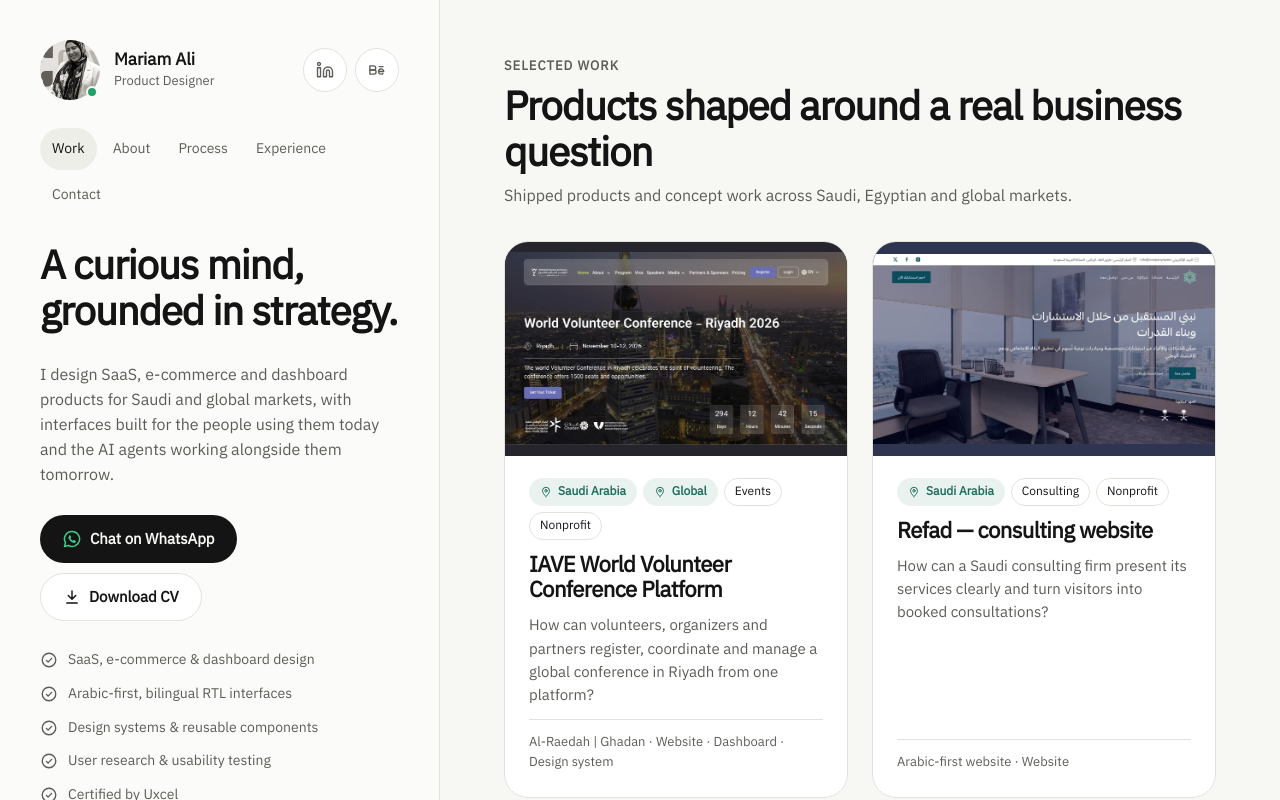
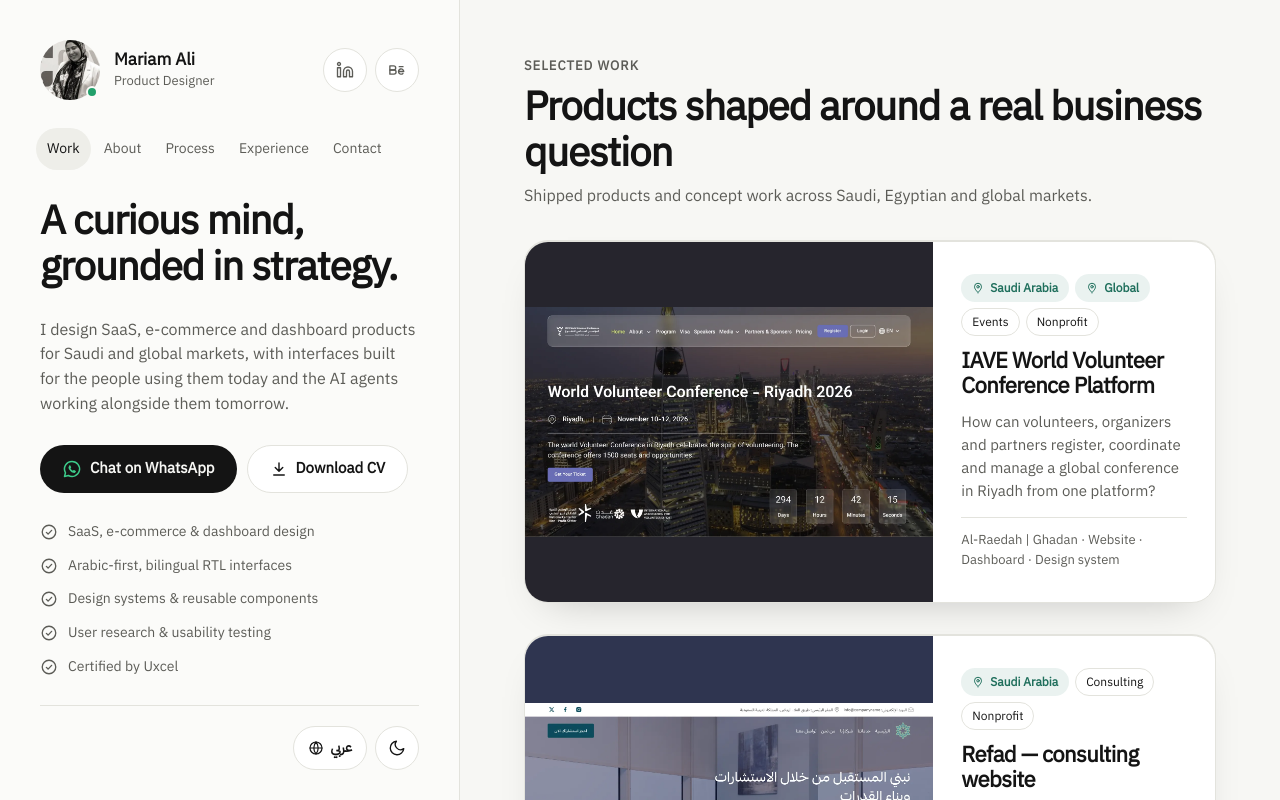
Before and after one commit to mariamalikhamis/MariamAli-portfolio, a Next.js app: page /en in a window 1280 px wide. Shown: the top 800 px of the page. Built offline with nearby package versions, Linux system fonts and the light colour scheme; no server answers.

Commit message:
Sticky stacked project cards, one-line nav, ITI in About, remove Zid
Co-Authored-By: Claude Opus 5.5 <noreply@anthropic.com>
Claude-Session: https://claude.ai/code/session_01U5CkFzGBaB6VJcbEUdtjWu

```diff
--- a/src/app/[locale]/page.tsx
+++ b/src/app/[locale]/page.tsx
@@ -3,6 +3,7 @@ import { dictionaries, isLocale, links } from '@/content/i18n';
 import { projects } from '@/content/projects';
 import ProjectCard from '@/components/ProjectCard';
 import ThemeToggle from '@/components/ThemeToggle';
+import StackedWorks from '@/components/StackedWorks';
 import { BehanceIcon, CheckIcon, DownloadIcon, GlobeIcon, LinkedInIcon, WhatsAppIcon } from '@/components/Icons';
 
 export default async function Home({ params }: { params: Promise<{ locale: string }> }) {
@@ -88,11 +89,11 @@ export default async function Home({ params }: { params: Promise<{ locale: strin
                 <h2 className="h2">{t.worksTitle}</h2>
                 <p className="sub">{t.worksSub}</p>
               </header>
-              <div className="works">
+              <StackedWorks>
                 {projects.map((p, i) => (
-                  <ProjectCard key={p.slug} project={p} locale={locale} eager={i < 2} />
+                  <ProjectCard key={p.slug} project={p} locale={locale} eager={i < 2} index={i} />
                 ))}
-              </div>
+              </StackedWorks>
             </section>
 
             <section id="about" className="section" style={{ gap: 40 }}>
--- a/src/app/globals.css
+++ b/src/app/globals.css
@@ -147,6 +147,9 @@ ol {
   flex-direction: column;
   gap: 28px;
 }
+.sidebar > * {
+  flex-shrink: 0;
+}
 .content {
   min-width: 0;
   padding: var(--space-7) var(--space-5) var(--space-6);
@@ -162,7 +165,7 @@ ol {
 @media (min-width: 1024px) {
   .shell {
     display: grid;
-    grid-template-columns: minmax(380px, 440px) minmax(0, 1fr);
+    grid-template-columns: minmax(420px, 460px) minmax(0, 1fr);
   }
   .sidebar {
     position: sticky;
@@ -277,11 +280,19 @@ ol {
 
 .nav {
   display: flex;
-  flex-wrap: wrap;
-  gap: var(--space-1);
+  flex-wrap: nowrap;
+  gap: 2px;
+  overflow-x: auto;
+  scrollbar-width: none;
+  margin-inline: -4px;
+}
+.nav::-webkit-scrollbar {
+  display: none;
 }
 .nav a {
-  padding: 10px 12px;
+  flex: none;
+  white-space: nowrap;
+  padding: 10px 11px;
   border-radius: var(--radius-pill);
   font-size: 14px;
   font-weight: 500;
@@ -396,11 +407,13 @@ ol {
   color: var(--muted);
 }
 
-/* Works grid */
-.works {
-  display: grid;
-  grid-template-columns: repeat(auto-fill, minmax(min(100%, 320px), 1fr));
-  gap: var(--space-5);
+/* Works: sticky cards overlap effect */
+.stack {
+  container-type: inline-size;
+  display: flex;
+  flex-direction: column;
+  gap: var(--space-6);
+  padding-bottom: var(--space-6);
 }
 .card {
   display: flex;
@@ -409,6 +422,39 @@ ol {
   border: 1px solid var(--border);
   background: var(--surface);
   overflow: hidden;
+}
+.stack-card {
+  --stack-p: 0;
+  position: sticky;
+  top: calc(16px + var(--i) * 10px);
+  transform-origin: 50% 0%;
+  transform: scale(calc(1 - var(--stack-p) * 0.06));
+  filter: brightness(calc(1 - var(--stack-p) * 0.12));
+  box-shadow: 0 -1px 0 var(--border), 0 18px 40px -24px rgba(0, 0, 0, 0.25);
+  will-change: transform;
+}
+[data-theme='dark'] .stack-card {
+  box-shadow: 0 18px 40px -20px rgba(0, 0, 0, 0.7);
+}
+@media (min-width: 1024px) {
+  .stack-card {
+    top: calc(40px + var(--i) * 14px);
+  }
+}
+@container (min-width: 680px) {
+  .stack-card {
+    display: grid;
+    grid-template-columns: minmax(0, 1.45fr) minmax(0, 1fr);
+    min-height: 360px;
+  }
+  .stack-card .card-media {
+    aspect-ratio: auto;
+    height: 100%;
+    min-height: 360px;
+  }
+  .stack-card .card-body {
+    padding: var(--space-6) 28px;
+  }
 }
 .card-media {
   aspect-ratio: 16 / 10;
@@ -421,18 +467,11 @@ ol {
   height: 100%;
   object-fit: cover;
   object-position: 0% 0%;
-  transition: transform 0.6s var(--ease-out);
 }
 .card-media[data-fit='contain'] img,
 .card-media[data-fit='contain'] video {
   object-fit: contain;
   object-position: center;
-}
-@media (hover: hover) {
-  .card:hover .card-media img,
-  .card:hover .card-media video {
-    transform: scale(1.03);
-  }
 }
 .card-body {
   flex: 1;
--- a/src/components/ProjectCard.tsx
+++ b/src/components/ProjectCard.tsx
@@ -2,7 +2,7 @@ import type { Locale } from '@/content/i18n';
 import { industries, markets, platforms, type Project } from '@/content/projects';
 import { PinIcon } from './Icons';
 
-export default function ProjectCard({ project, locale, eager }: { project: Project; locale: Locale; eager?: boolean }) {
+export default function ProjectCard({ project, locale, eager, index = 0 }: { project: Project; locale: Locale; eager?: boolean; index?: number }) {
   const copy = project.copy[locale];
   const meta = [copy.org, ...project.platforms.map((p) => platforms[p][locale])].join(' · ');
 
@@ -38,7 +38,7 @@ export default function ProjectCard({ project, locale, eager }: { project: Proje
   );
 
   return (
-    <article className="card reveal">
+    <article className="card stack-card" style={{ '--i': index } as React.CSSProperties}>
       {project.href ? (
         <a href={project.href} target="_blank" rel="noopener noreferrer" style={{ display: 'contents' }}>
           {media}
--- /dev/null
+++ b/src/components/StackedWorks.tsx
@@ -0,0 +1,54 @@
+'use client';
+
+import { useEffect, useRef } from 'react';
+
+/**
+ * Sticky cards overlap effect.
+ * Each card sticks near the top of the screen; the next card slides over it,
+ * and the covered card scales down and dims slightly to suggest depth.
+ */
+export default function StackedWorks({ children }: { children: React.ReactNode }) {
+  const ref = useRef<HTMLDivElement>(null);
+
+  useEffect(() => {
+    const root = ref.current;
+    if (!root) return;
+    const reduce = window.matchMedia('(prefers-reduced-motion: reduce)');
+    let frame = 0;
+
+    const update = () => {
+      frame = 0;
+      const cards = Array.from(root.querySelectorAll<HTMLElement>('.stack-card'));
+      cards.forEach((card, i) => {
+        const next = cards[i + 1];
+        if (!next || reduce.matches) {
+          card.style.removeProperty('--stack-p');
+          return;
+        }
+        const a = card.getBoundingClientRect();
+        const b = next.getBoundingClientRect();
+        // 0 when the next card is a full card-height below, 1 when it fully covers this one
+        const p = Math.min(1, Math.max(0, (a.bottom - b.top) / a.height));
+        card.style.setProperty('--stack-p', p.toFixed(3));
+      });
+    };
+
+    const onScroll = () => {
+      if (!frame) frame = requestAnimationFrame(update);
+    };
+    update();
+    window.addEventListener('scroll', onScroll, { passive: true });
+    window.addEventListener('resize', onScroll);
+    return () => {
+      window.removeEventListener('scroll', onScroll);
+      window.removeEventListener('resize', onScroll);
+      if (frame) cancelAnimationFrame(frame);
+    };
+  }, []);
+
+  return (
+    <div ref={ref} className="stack">
+      {children}
+    </div>
+  );
+}
--- a/src/content/i18n.ts
+++ b/src/content/i18n.ts
@@ -54,7 +54,7 @@ const en = {
   aboutEyebrow: 'About',
   aboutTitle: 'I start with the system, then the screen',
   about1:
-    'I studied Production Engineering, and it still shapes how I design: I map the users, constraints and business goals before I open Figma.',
+    'I studied Production Engineering at Alexandria University, and it still shapes how I design: I map the users, constraints and business goals before I open Figma. I then trained in the ITI UI/UX Design Track, an intensive program in user research, wireframing, prototyping, accessibility and responsive design.',
   about2:
     'For the past three years I have designed merchant platforms, dashboards and conference sites for Saudi companies, and products for clients in Egypt, Germany and the US. I work closely with developers, product managers and stakeholders, and I hand off designs that are ready to build.',
   quote:
@@ -80,7 +80,7 @@ const en = {
   exp: [
     { when: '2026 — Now', org: 'Freelance', role: 'Product Designer', body: 'SaaS, real estate, travel and ERP products for clients in Egypt, Germany and the US.' },
     { when: '2025 — 2026', org: 'Al-Raedah | Ghadan', role: 'UI/UX Designer', body: 'An e-commerce platform and merchant dashboard, the IAVE conference website, and UX audits of existing products.' },
-    { when: '2024 — 2025', org: 'UpSellUp', role: 'UI/UX Designer', body: 'A Salla theme, merchant dashboards, and upsell and cross-sell widgets for Salla and Zid stores.' },
+    { when: '2024 — 2025', org: 'UpSellUp', role: 'UI/UX Designer', body: 'A Salla theme, merchant dashboards, and upsell and cross-sell widgets for Salla stores.' },
   ],
   contactTitle: 'Have a project in mind, or looking for a design collaborator? Let’s build something meaningful together.',
   footer: '© 2026 Mariam Ali',
@@ -128,7 +128,7 @@ const ar: Dict = {
   aboutEyebrow: 'نبذة',
   aboutTitle: 'أبدأ بالنظام، ثم بالشاشة',
   about1:
-    'درستُ هندسة الإنتاج، وما زالت تؤثر في طريقة تصميمي: أرسم صورة كاملة للمستخدمين والقيود وأهداف العمل قبل أن أفتح Figma.',
+    'درستُ هندسة الإنتاج في جامعة الإسكندرية، وما زالت تؤثر في طريقة تصميمي: أرسم صورة كاملة للمستخدمين والقيود وأهداف العمل قبل أن أفتح Figma. ثم تدرّبت في مسار تصميم UI/UX بمعهد تكنولوجيا المعلومات (ITI)، وهو برنامج مكثف في أبحاث المستخدم والإطارات الأولية والنماذج التفاعلية وإتاحة الوصول والتصميم المتجاوب.',
   about2:
     'خلال السنوات الثلاث الماضية صممت منصات للتجار ولوحات تحكم ومواقع مؤتمرات لشركات سعودية، ومنتجات لعملاء في مصر وألمانيا والولايات المتحدة. أعمل عن قرب مع المطورين ومديري المنتجات وأصحاب المصلحة، وأسلّم تصاميم جاهزة للتنفيذ.',
   quote:
@@ -154,7 +154,7 @@ const ar: Dict = {
   exp: [
     { when: '2026 — الآن', org: 'عمل حر', role: 'مصممة منتجات', body: 'منتجات SaaS وعقارات وسفر وأنظمة ERP لعملاء في مصر وألمانيا والولايات المتحدة.' },
     { when: '2025 — 2026', org: 'Al-Raedah | Ghadan', role: 'مصممة UI/UX', body: 'منصة تجارة إلكترونية ولوحة تحكم للتجار، وموقع مؤتمر IAVE، وتدقيق تجربة المستخدم لمنتجات قائمة.' },
-    { when: '2024 — 2025', org: 'UpSellUp', role: 'مصممة UI/UX', body: 'ثيم لمنصة سلة، ولوحات تحكم للتجار، وأدوات بيع إضافي وتقاطعي لمتاجر سلة وزد.' },
+    { when: '2024 — 2025', org: 'UpSellUp', role: 'مصممة UI/UX', body: 'ثيم لمنصة سلة، ولوحات تحكم للتجار، وأدوات بيع إضافي وتقاطعي لمتاجر سلة.' },
   ],
   contactTitle: 'لديك مشروع، أو تبحث عن مصمم يشاركك العمل؟ لنصنع معاً شيئاً ذا قيمة.',
   footer: '© 2026 مريم علي',
```
